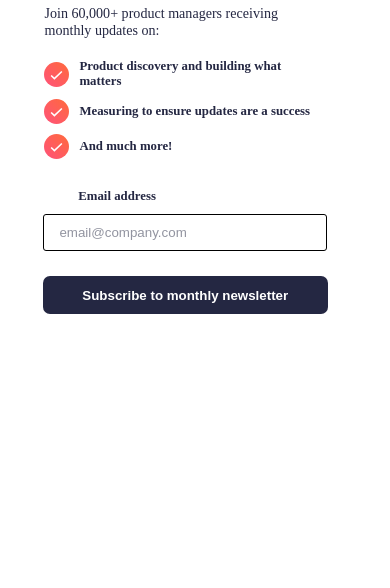
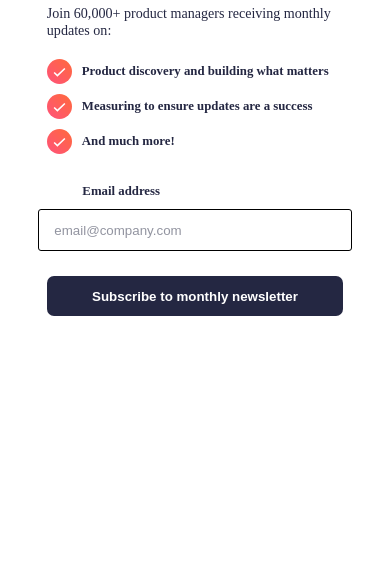
Before and after one commit to myingineer/newsletter-signup, a plain HTML site: page index.html in a window 390 px wide. Shown: the part 425-1013 px from the top of the page. Drawn offline with Linux system fonts and the light colour scheme.

Commit message:
*edited-version-1*

```diff
--- a/style.css
+++ b/style.css
@@ -243,11 +243,21 @@ body {
     .email-input-container {
         display: flex;
         flex-direction: column;
-        width: 100%;
+        width: 100vw;
         height: 120vh;
         margin-top: 0px;
         border-radius: 0px;
     }
+
+
+    .list-of-benefits {
+        width: 80%;
+    }
+
+    .left-side .little-info {
+        width: 80%;
+    }
+
 
     .desktop-picture {
         display: none;
@@ -259,20 +269,29 @@ body {
 
     .left-side {
         width: 95%;
+        margin: auto;
     }
 
     .thanks-container {
-        width: 100%;
+        width: 100vw;
         height: 100vh;
         border-radius: 0px;
         margin-top: 0px;
     }
 
+    .form-side .email-label {
+        /* border: 1px solid blue; */
+        width: 80%;
+    }
+
+    .form-side .email-input {
+        width: 80%;
+        height: 40px;
+    }
+
     .thanks-container .icon-container {
         /* border: 1px solid saddlebrown; */
         width: 80%;
-        margin: auto;
-        margin-top: 25px;
     }
 
     .thanks-container .icon-container img {
@@ -283,4 +302,9 @@ body {
         margin-top: 200px;
     }
 
+    .form-side .subscribe-btn {
+        border: none;
+        width: 80%;
+        height: 40px;
+    }
 }
```
